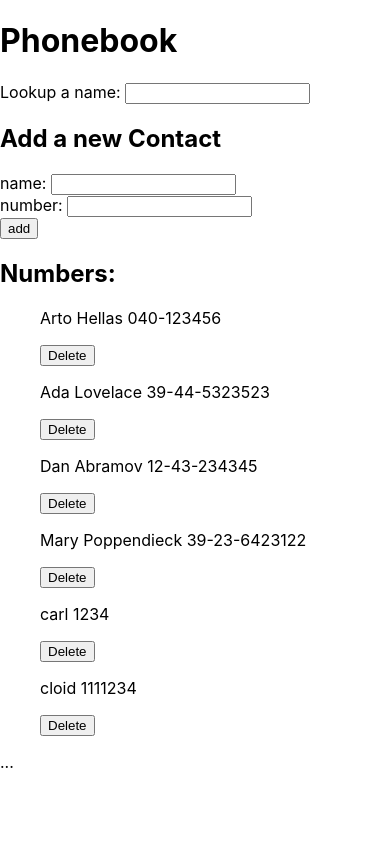
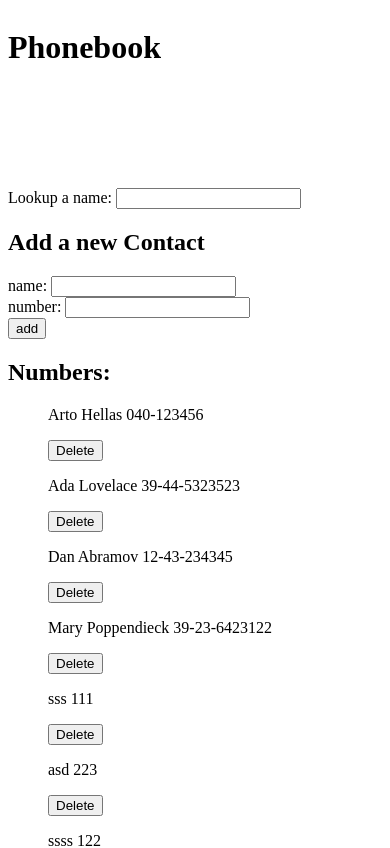
Before and after one commit to krbrennan/helsinki_fullstack, a React (Create React App) app in the folder part2/phonebook/: page / in a window 390 px wide. Shown: the top 848 px of the page. Built offline with nearby package versions, Linux system fonts and the light colour scheme; data requests are answered from the project's data file.

Commit message:
part2 phonebook step11 done

```diff
--- a/part2/phonebook/db.json
+++ b/part2/phonebook/db.json
@@ -21,14 +21,29 @@
       "id": 4
     },
     {
-      "name": "carl",
-      "number": "1234",
+      "name": "sss",
+      "number": "111",
       "id": 5
     },
     {
-      "name": "cloid",
-      "number": "1111234",
+      "name": "asd",
+      "number": "223",
       "id": 6
+    },
+    {
+      "name": "ssss",
+      "number": "122",
+      "id": 7
+    },
+    {
+      "name": "ds",
+      "number": "1222",
+      "id": 8
+    },
+    {
+      "name": "fd",
+      "number": "23",
+      "id": 9
     }
   ]
 }
--- a/part2/phonebook/src/App.js
+++ b/part2/phonebook/src/App.js
@@ -1,5 +1,4 @@
 import React, { useState, useEffect } from 'react'
-import axios from 'axios'
 
 // Import API service functions
 import apiService from './services/numbers'
@@ -8,6 +7,7 @@ import apiService from './services/numbers'
 import Persons from './components/Persons'
 import Filter from './components/Filter'
 import Form from './components/Form'
+import ErrorMessage from './components/ErrorMessage'
 
 const App = () => {
   // const [ persons, setPersons ] = useState([
@@ -25,6 +25,7 @@ const App = () => {
   const [ searchName, setSearchName ] = useState('')
   const [ filteredNames, setFilteredNames] = useState([])
 
+  const [ errorMessage, setErrorMessage ] = useState('')
 
 
 
@@ -79,15 +80,26 @@ const App = () => {
         return personObj
       }
     })
+    console.log(personObject)
     // console.log(personObject[0])
     apiService.updateNumber(personObject[0].id, newObj).then((res) => {
-      // console.log(res.data)
-      setPersons(persons.map(person => person.id !== res.data.id ? person : res.data ))
+      console.log(res)
+      setPersons(persons.map((person) => {
+        console.log(person)
+        return person.id !== res.id ? person : res
+      }))
     })
     // then need to update person object in local state
 
   }
 
+
+  const newErrorMessage = (type, name) => {
+    console.log(type)
+    // setMessage if new person added to say "Added ${name}"
+    // setMessage if existing person's number was changed to "Changed ${name}'s phone number"
+    type == 'new' ? setErrorMessage(`Added ${name}`) : setErrorMessage(`${name}'s number changed!`)
+  }
 
 
 
@@ -102,15 +114,28 @@ const App = () => {
     if(nameTaken(newName, persons)) {
       // PUT new info onto server
       putNewNumber(newName, newPerson)
+
+      newErrorMessage('update', newPerson.name)
+      setTimeout(() => {
+        setErrorMessage('')
+      }, 5000)
+
       // return alert(`${newName} is already taken!`)
     } else {
-      // setPersons(oldArray => [...oldArray, newPerson])
-      // POST to server, update setPersons with response
       apiService.create(newPerson).then((res) => {
         setPersons(oldArray => [...oldArray, res.data])
       })
+
+
+      newErrorMessage('new', newPerson.name)
+      setTimeout(() => {
+        setErrorMessage('')
+      }, 5000)
+
+      // setPersons(oldArray => [...oldArray, newPerson])
+      // POST to server, update setPersons with response
+      setNewNumber('')
       setNewName('')
-      setNewNumber('')
     }
   }
 
@@ -135,6 +160,7 @@ const App = () => {
 
   }
 
+
   //
   //
   //
@@ -149,7 +175,10 @@ const App = () => {
 
   return (
     <div>
-      <h1>Phonebook</h1>
+      <div className='top-div'>
+        <h1 className='title'>Phonebook</h1>
+        <ErrorMessage message={errorMessage} />
+      </div>
         <Filter submitSearch={submitSearch} onTextChange={handleFilterChange} />
         <Form
           submitName={submitName}
--- /dev/null
+++ b/part2/phonebook/src/components/ErrorMessage.js
@@ -0,0 +1,20 @@
+import React from 'react'
+import  '../index.css'
+
+const ErrorMessage = (props) => {
+    console.log(props)
+    if(props.message == '') {
+        return(
+            <div className='errorDiv' />
+        )
+    } else {
+        return(
+            <div className='errorDiv'>
+                <h4 className='errorMessage'>{props.message}</h4>
+            </div>
+        )
+    }
+}
+
+
+export default ErrorMessage
--- a/part2/phonebook/src/components/Form.js
+++ b/part2/phonebook/src/components/Form.js
@@ -7,7 +7,7 @@ const Form = (props) => {
         <div>
           name: <input onChange={props.handleNameChange} value={props.name}/>
         </div>
-        <div>number: <input onChange={props.handleNumberChange} value={props.nmber} /></div>
+        <div>number: <input onChange={props.handleNumberChange} value={props.number} /></div>
         <div>
           <button type="submit">add</button>
         </div>
--- a/part2/phonebook/src/index.css
+++ b/part2/phonebook/src/index.css
@@ -1,13 +1,25 @@
-body {
-  margin: 0;
-  font-family: -apple-system, BlinkMacSystemFont, 'Segoe UI', 'Roboto', 'Oxygen',
-    'Ubuntu', 'Cantarell', 'Fira Sans', 'Droid Sans', 'Helvetica Neue',
-    sans-serif;
-  -webkit-font-smoothing: antialiased;
-  -moz-osx-font-smoothing: grayscale;
+.top-div {
+  display: flex;
+  flex-direction: column;
+  /* width: 80%; */
 }
 
-code {
-  font-family: source-code-pro, Menlo, Monaco, Consolas, 'Courier New',
-    monospace;
+.title {
 }
+/* Error message */
+.errorDiv {
+  /* width: 33%; */
+  height: 100px;
+  margin: 0;
+}
+
+.errorMessage {
+  background: #f3f3f3;
+  letter-spacing: 2px;
+  margin: 0;
+  padding: 1em;
+  width: 70%;
+  color: green;
+  font-size: 21px;
+  border: 2px solid wheat;
+}
--- a/part2/phonebook/src/services/numbers.js
+++ b/part2/phonebook/src/services/numbers.js
@@ -24,9 +24,9 @@ const personToDelete = (obj) => {
 
 
 const updateNumber = (id, newObj) => {
-    // const request = axios.put(`${baseUrl}/${id}`, newObj)
-    // return request.then(res => res.data)
-    return axios.put(`${baseUrl}/${id}`, newObj)
+    const request = axios.put(`${baseUrl}/${id}`, newObj)
+    return request.then(res => res.data)
+    // return axios.put(`${baseUrl}/${id}`, newObj)
 }
 
 
```
